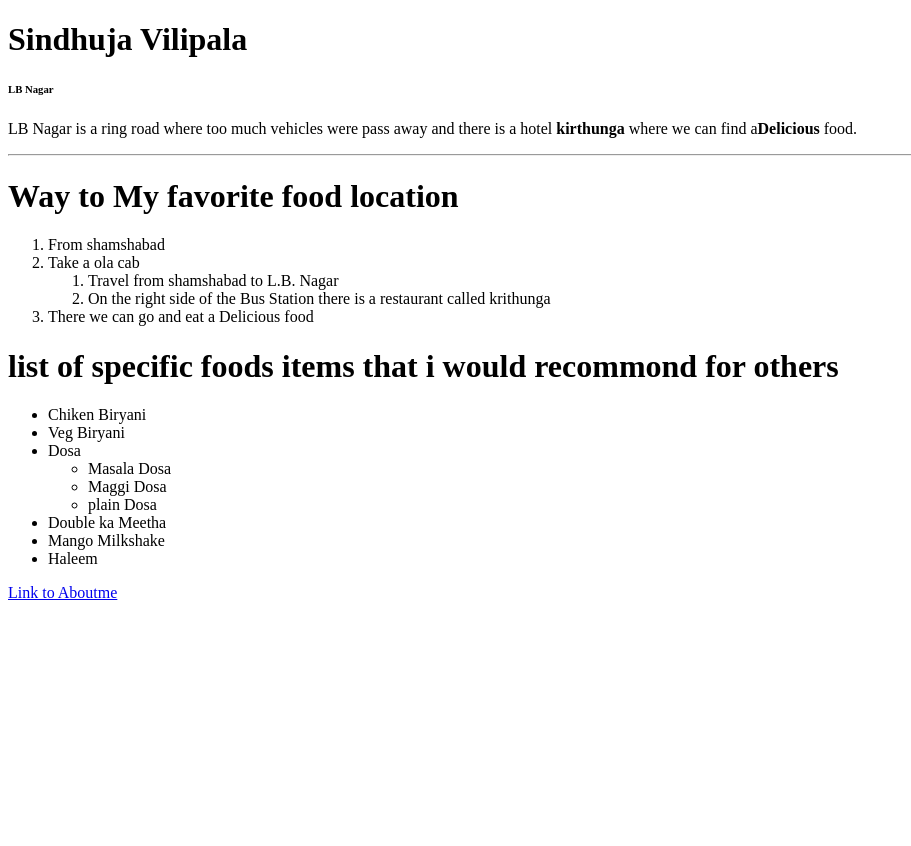
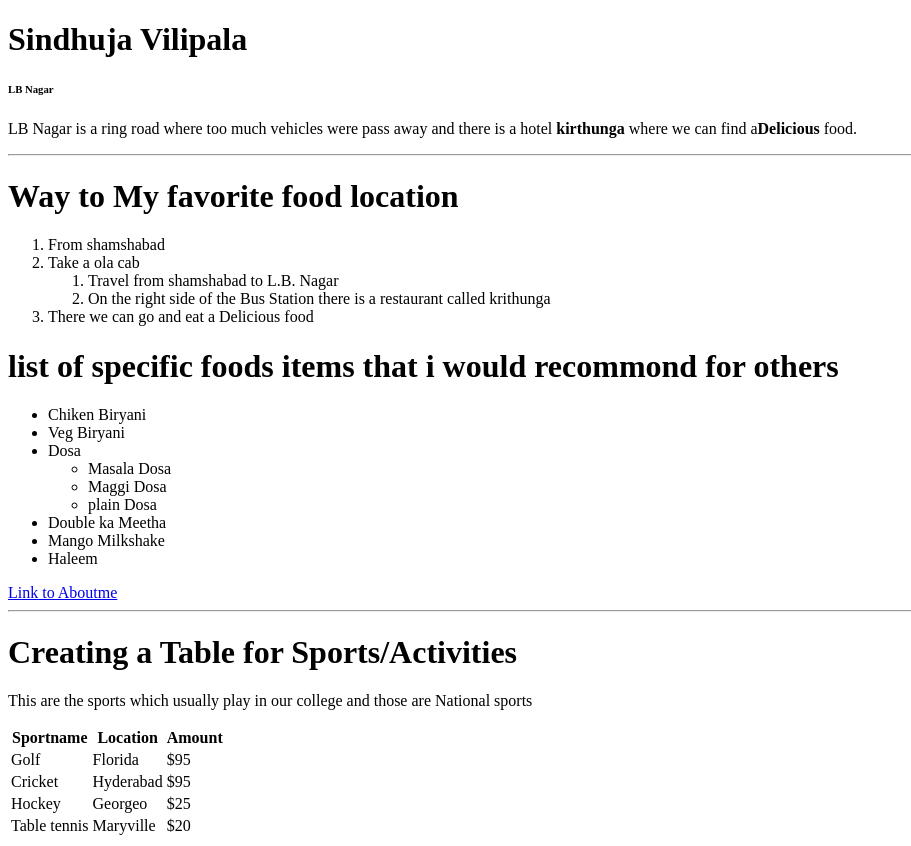
Before and after one commit to 44-563-Web-Apps-S22/webapps-s22-assignment-3-SindhujaVilipala, a plain HTML site: page index.html in a window 1280 px wide. Shown: the whole page, without its empty margins (0-911 px from the left). Before the commit the page ends 800 px from the top, so only its background shows below. Drawn offline with Linux system fonts and the light colour scheme.

Commit message:
updated table

```diff
--- a/index.html
+++ b/index.html
@@ -31,6 +31,36 @@
          <li> Haleem </li>
      </ul>
      <a href=" https://github.com/44-563-Web-Apps-S22/webapps-s22-assignment-3-SindhujaVilipala/blob/main/aboutme.html"> Link to Aboutme</a>
+     <hr>
+     <h1> Creating a Table for Sports/Activities </h1>
+      <p> This are the sports which usually play in our college and those are National sports </p>
+      <table>
+        <tr>
+        <th> Sportname </th>
+        <th> Location </th>
+        <th> Amount </th>
+        </tr>
+        <tr>
+            <td>  Golf </td>
+            <td> Florida </td>
+            <td>  $95 </td>
+        </tr>
+        <tr>
+            <td>  Cricket </td>
+            <td> Hyderabad </td>
+            <td>  $95 </td>
+        </tr>
+        <tr>
+            <td>  Hockey </td>
+            <td>  Georgeo </td>
+            <td>  $25 </td>
+        </tr>
+        <tr>
+            <td> Table tennis </td>
+            <td> Maryville </td>
+            <td>  $20 </td>
+        </tr>
+        </table>
 </body>
 
 </html>
```
